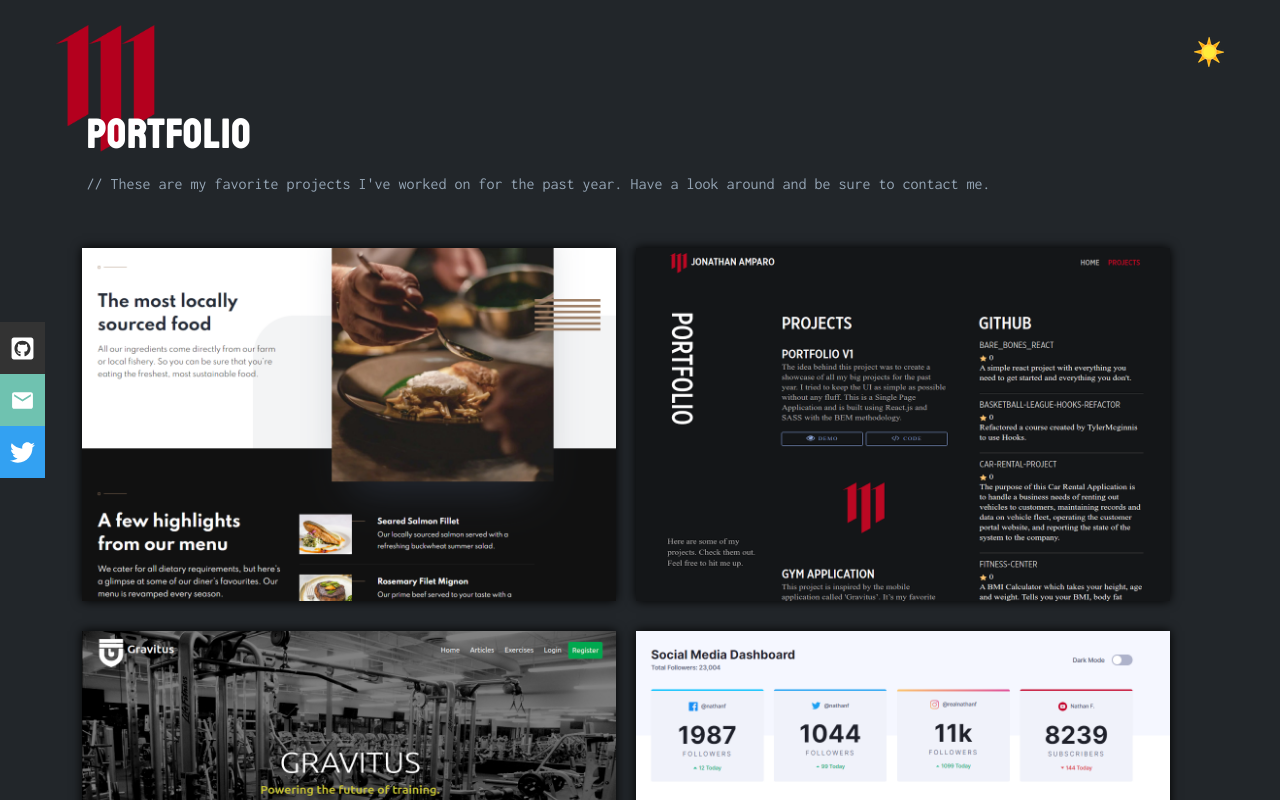
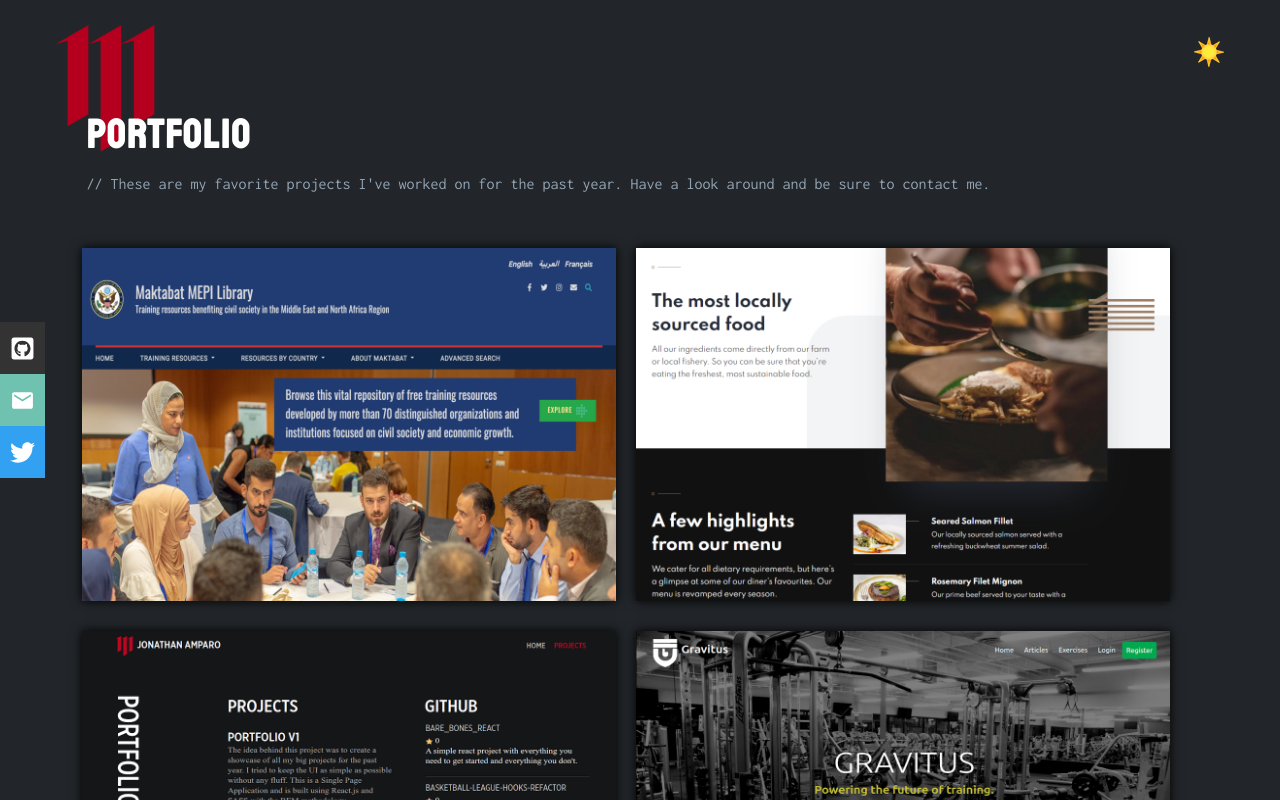
Before and after one commit to JonAmparo/portfolio, a React (Create React App) app: page / in a window 1280 px wide. Shown: the top 800 px of the page. Built offline with nearby package versions, Linux system fonts and the light colour scheme.

Commit message:
added maktabat project

```diff
--- a/src/components/Project.js
+++ b/src/components/Project.js
@@ -10,6 +10,7 @@ import projectCommerce from '../assets/projectCommerce.png';
 import projectV2 from '../assets/projectV2.png';
 import projectDiner from '../assets/projectDiner.png';
 import projectDashboard from '../assets/projectDashboard.png';
+import projectMaktabat from '../assets/projectMaktabat.png';
 
 const DATA = [
   // {
@@ -28,6 +29,23 @@ const DATA = [
   //     { name: 'UI/UX' }
   //   ]
   // },
+  {
+    name: 'Maktabat MEPI Library',
+    summary: `Medium sized project that was contracted out to me to build the client-side out. I worked with a designer and a back-end developer to complete this project.`,
+    img: projectMaktabat,
+    demo: 'https://maktabatmepi.org/en/',
+    code: 'private',
+    technologies: [
+      { name: 'Ruby' },
+      { name: 'HTML & SASS' },
+      { name: 'JavaScript' },
+      { name: 'React Router' },
+      { name: 'Form Validation' },
+      { name: 'Flexbox' },
+      { name: 'UI/UX' },
+      { name: 'Grid' },
+    ],
+  },
   {
     name: 'Diner Restaurant',
     summary: `This is a project provided by frontendmentor.io. How it works is they give me the images, style guide and tools to do the project. Then I code and build the project until it's as close as pixel perfect it could possibly be. Of course I also added Javascript to enhance the website a lot more.`,
```
Also changed, not shown: src/assets/projectMaktabat.png (added).
